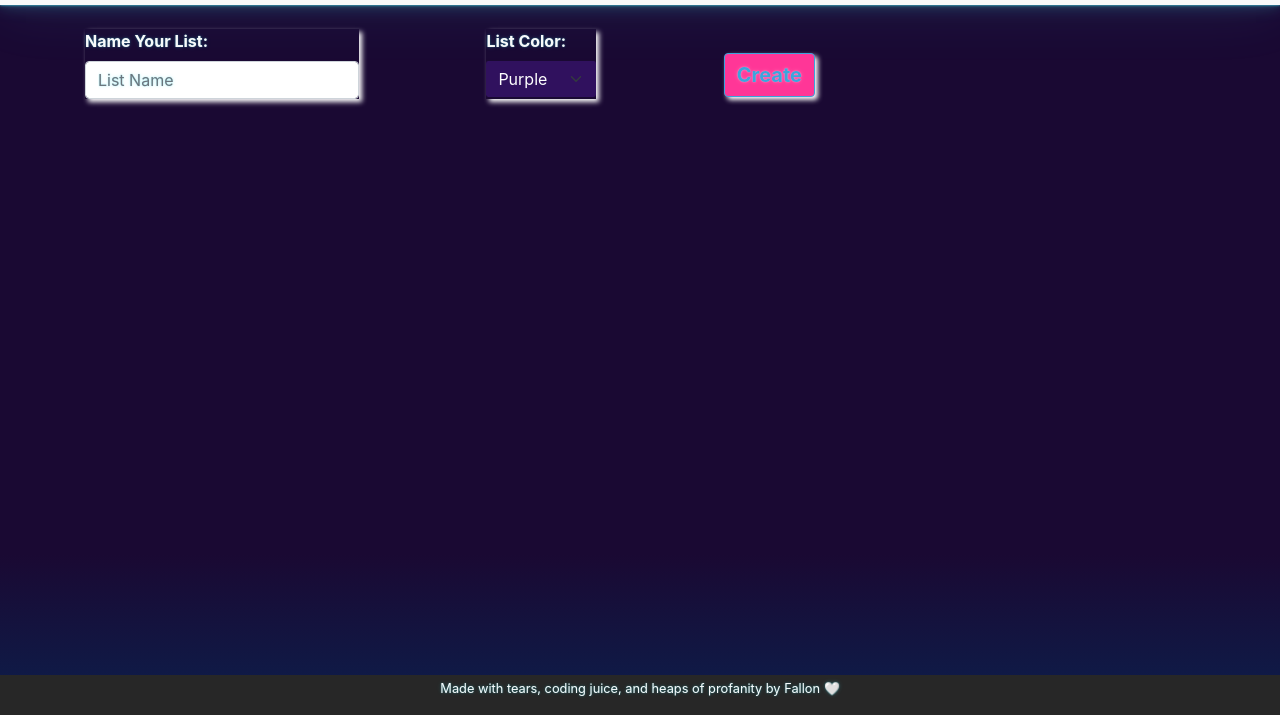
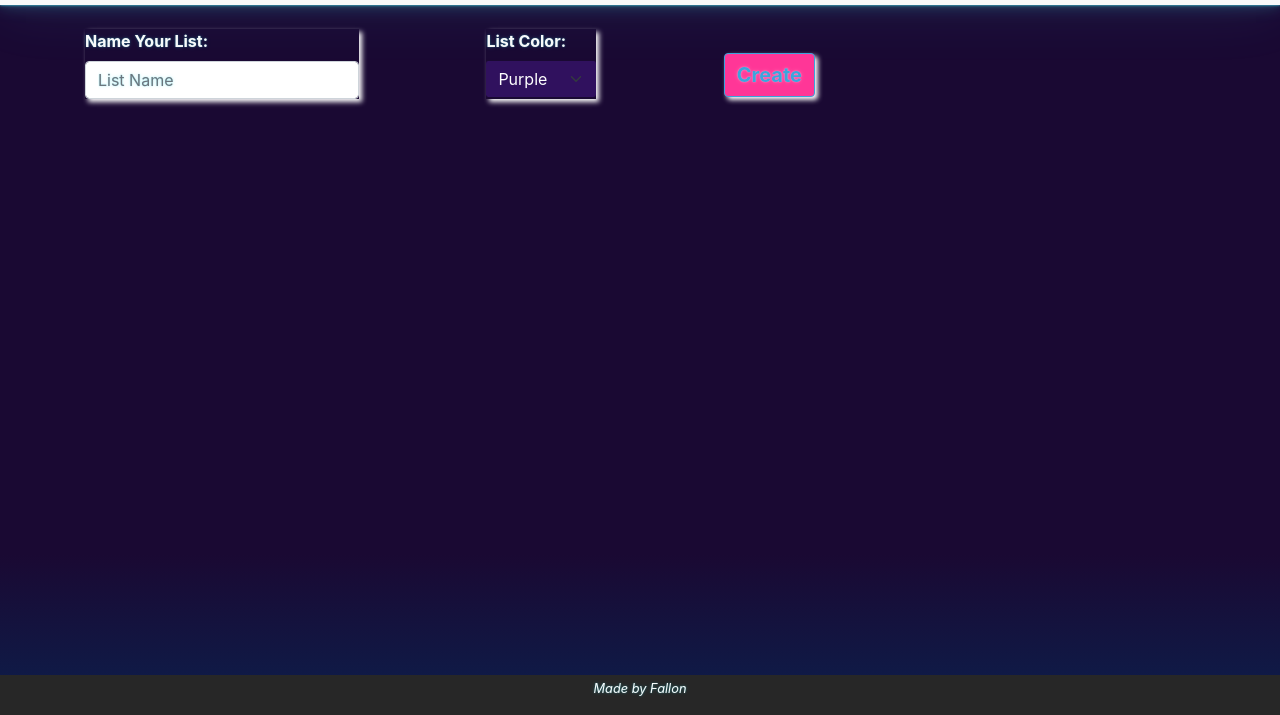
Before and after one commit to FallonWhite/CheckPoint3-TaskMaster, a website with bundled scripts: page index.html in a window 1280 px wide. Shown: the part 85-800 px from the top of the page. Built offline with nearby package versions, Linux system fonts and the light colour scheme.

Commit message:
MinorChange - PulledToDesktop

```diff
--- a/index.html
+++ b/index.html
@@ -62,7 +62,7 @@
     </main>
     <footer class="bg-dark text-light">
         <div class="text-center">
-            <p><small>Made with tears, coding juice, and heaps of profanity by Fallon 🤍 </small></p>
+            <p><small><i>Made by Fallon</i></small></p>
         </div>
     </footer>
 
```
